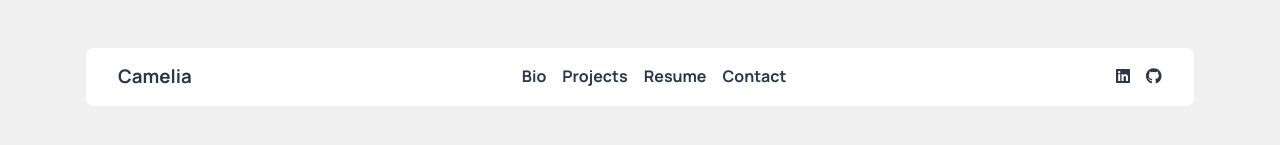
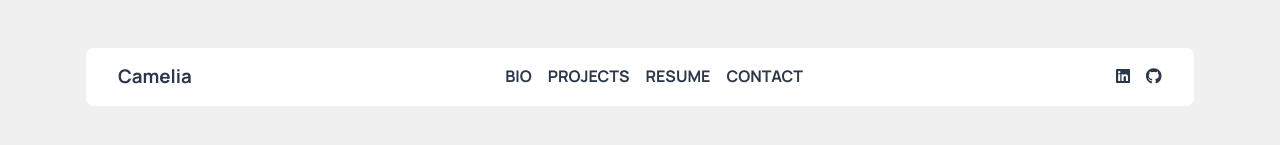
Before and after one commit to Cameliaasb/Resume, a React (Create React App) app: page / in a window 1280 px wide. Shown: the top 145 px of the page. Built offline with nearby package versions, Linux system fonts and the light colour scheme.

Commit message:
[FRONT] Navbar: caps + light color for links

```diff
--- a/src/components/Navbar.js
+++ b/src/components/Navbar.js
@@ -13,10 +13,10 @@ const Navbar = () => {
       <h3> Camelia </h3>
 
       <div className='links'>
-        <NavLink to="/bio"        className={(nav) => (nav.isActive? "nav-active" : "")} > Bio       </NavLink>
-        <NavLink to="/projects"   className={(nav) => (nav.isActive? "nav-active" : "")} > Projects  </NavLink>
-        <NavLink to="/resume"     className={(nav) => (nav.isActive? "nav-active" : "")} > Resume    </NavLink>
-        <NavLink to="/contact"    className={(nav) => (nav.isActive? "nav-active" : "")} > Contact   </NavLink>
+        <NavLink to="/bio"        className={(nav) => (nav.isActive? "nav-active" : "")} > BIO       </NavLink>
+        <NavLink to="/projects"   className={(nav) => (nav.isActive? "nav-active" : "")} > PROJECTS  </NavLink>
+        <NavLink to="/resume"     className={(nav) => (nav.isActive? "nav-active" : "")} > RESUME    </NavLink>
+        <NavLink to="/contact"    className={(nav) => (nav.isActive? "nav-active" : "")} > CONTACT   </NavLink>
       </div>
 
       <div className="links">
--- a/src/styles/components/navbar.scss
+++ b/src/styles/components/navbar.scss
@@ -18,7 +18,7 @@
   }
 
   .nav-active {
-    color:          $secondary-color;
+    color:          $light-color;
   }
 
 }
```
